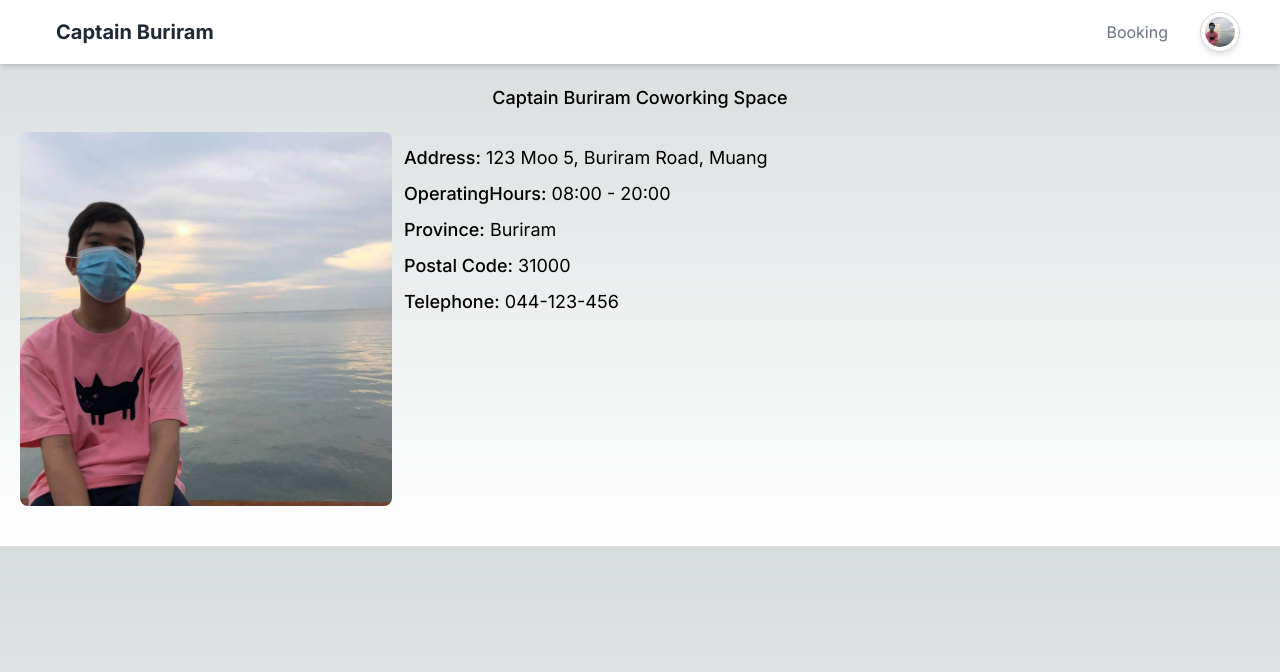
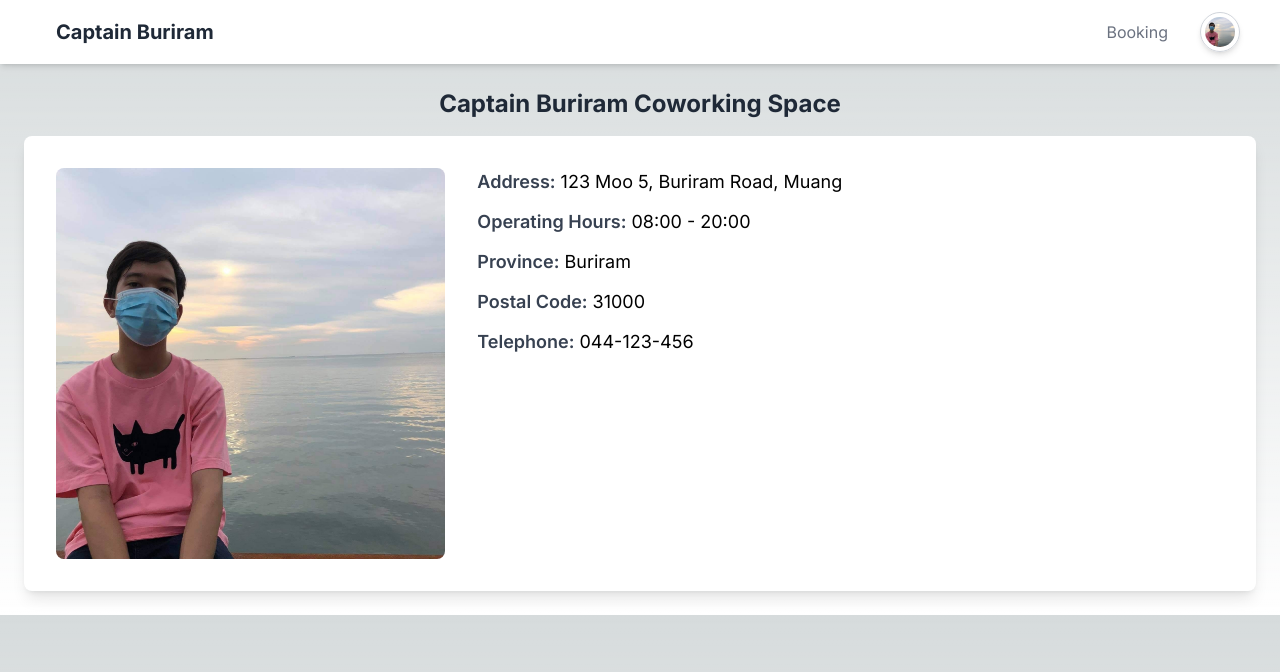
Before and after one commit to naphattar/CoworkingSpaceReservation, a Next.js app: page /coworkingspace/1 in a window 1280 px wide. Shown: the top 672 px of the page. Built offline with nearby package versions, Linux system fonts and the light colour scheme.

Commit message:
Update page.tsx

```diff
--- a/src/app/(coworkinginfo)/coworkingspace/[cwid]/page.tsx
+++ b/src/app/(coworkinginfo)/coworkingspace/[cwid]/page.tsx
@@ -1,39 +1,45 @@
-import { mockCoworkingSpace } from "@/constants/constant"
-import Image from "next/image"
+import { mockCoworkingSpace } from "@/constants/constant";
+import Image from "next/image";
 
-export default async function hospitalDetailPage({params} : {params : {cwid : string}}){
-    const coworkingspace : CoWorkingSpace = mockCoworkingSpace[parseInt(params.cwid)-1]
+export default async function hospitalDetailPage({ params }: { params: { cwid: string } }) {
+    const coworkingspace = mockCoworkingSpace[parseInt(params.cwid) - 1];
 
     return (
-        <main className="text-center p-5">
-            <h1 className="text-lg font-medium">{coworkingspace.name}</h1>
-            <div className="flex flex-row my-5">
+        <main className="p-6">
+            {/* Title */}
+            <h1 className="text-2xl font-bold text-gray-800 mb-4 text-center">{coworkingspace.name}</h1>
+
+            {/* Details Section */}
+            <div className="flex flex-col md:flex-row items-center md:items-start md:space-x-8 bg-white shadow-lg rounded-lg p-6 md:p-8">
+                {/* Image */}
                 <Image
                     src={coworkingspace.picture}
-                    alt={`hotel${params.cwid}`}
+                    alt={`coworking space ${params.cwid}`}
                     width={0}
                     height={0}
                     sizes="100vw"
-                    className="rounded-lg w-[30%] bg-black"
+                    className="w-full md:w-1/3 h-auto rounded-lg object-cover"
                 />
-                <div className="text-left space-y-2 md:w-[70%] p-3">
+
+                {/* Information */}
+                <div className="mt-4 md:mt-0 w-full md:w-2/3 text-left space-y-3">
                     <p className="text-lg">
-                        <span className="font-medium">Address:</span> {coworkingspace.address}
+                        <span className="font-semibold text-gray-700">Address:</span> {coworkingspace.address}
                     </p>
                     <p className="text-lg">
-                        <span className="font-medium">OperatingHours:</span> {coworkingspace.operatingHours}
+                        <span className="font-semibold text-gray-700">Operating Hours:</span> {coworkingspace.operatingHours}
                     </p>
                     <p className="text-lg">
-                        <span className="font-medium">Province:</span> {coworkingspace.province}
+                        <span className="font-semibold text-gray-700">Province:</span> {coworkingspace.province}
                     </p>
                     <p className="text-lg">
-                        <span className="font-medium">Postal Code:</span> {coworkingspace.postalcode}
+                        <span className="font-semibold text-gray-700">Postal Code:</span> {coworkingspace.postalcode}
                     </p>
                     <p className="text-lg">
-                        <span className="font-medium">Telephone:</span> {coworkingspace.tel}
+                        <span className="font-semibold text-gray-700">Telephone:</span> {coworkingspace.tel}
                     </p>
                 </div>
             </div>
         </main>
-    )
-};
+    );
+}
```
